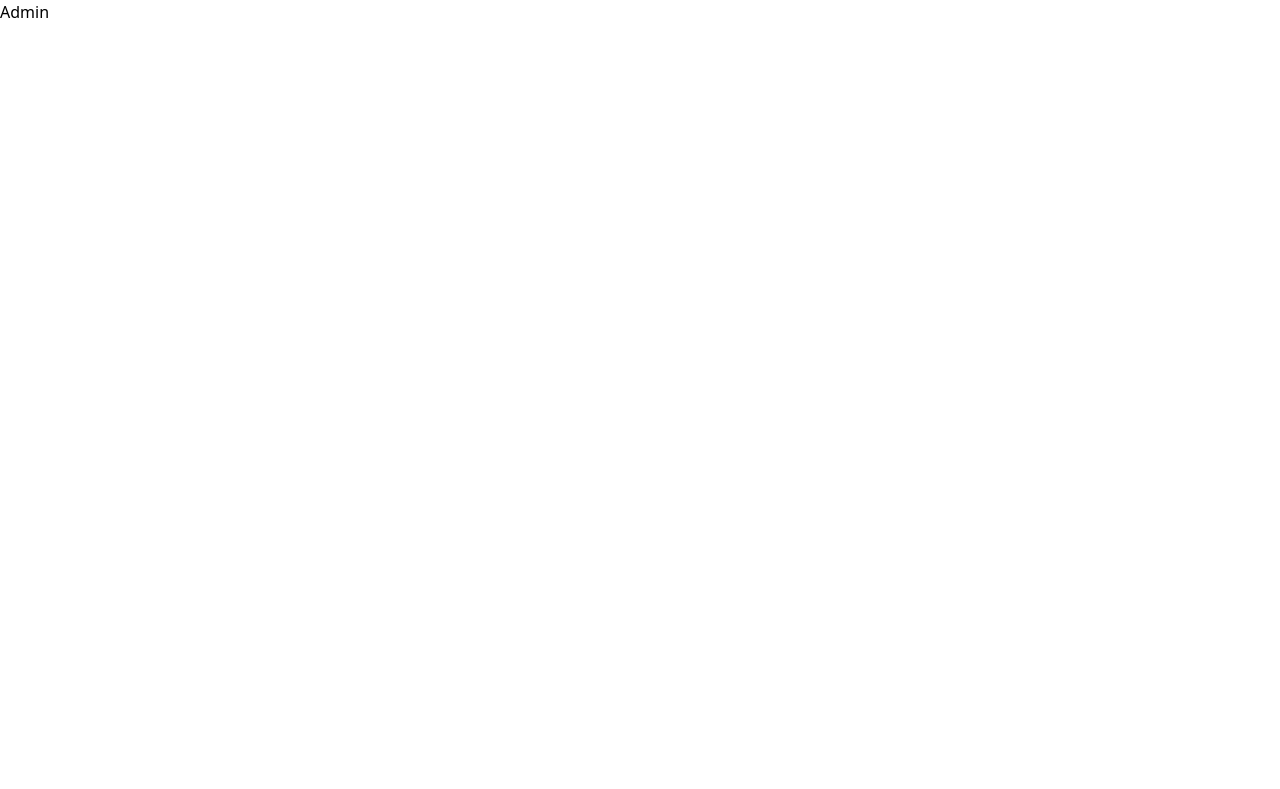
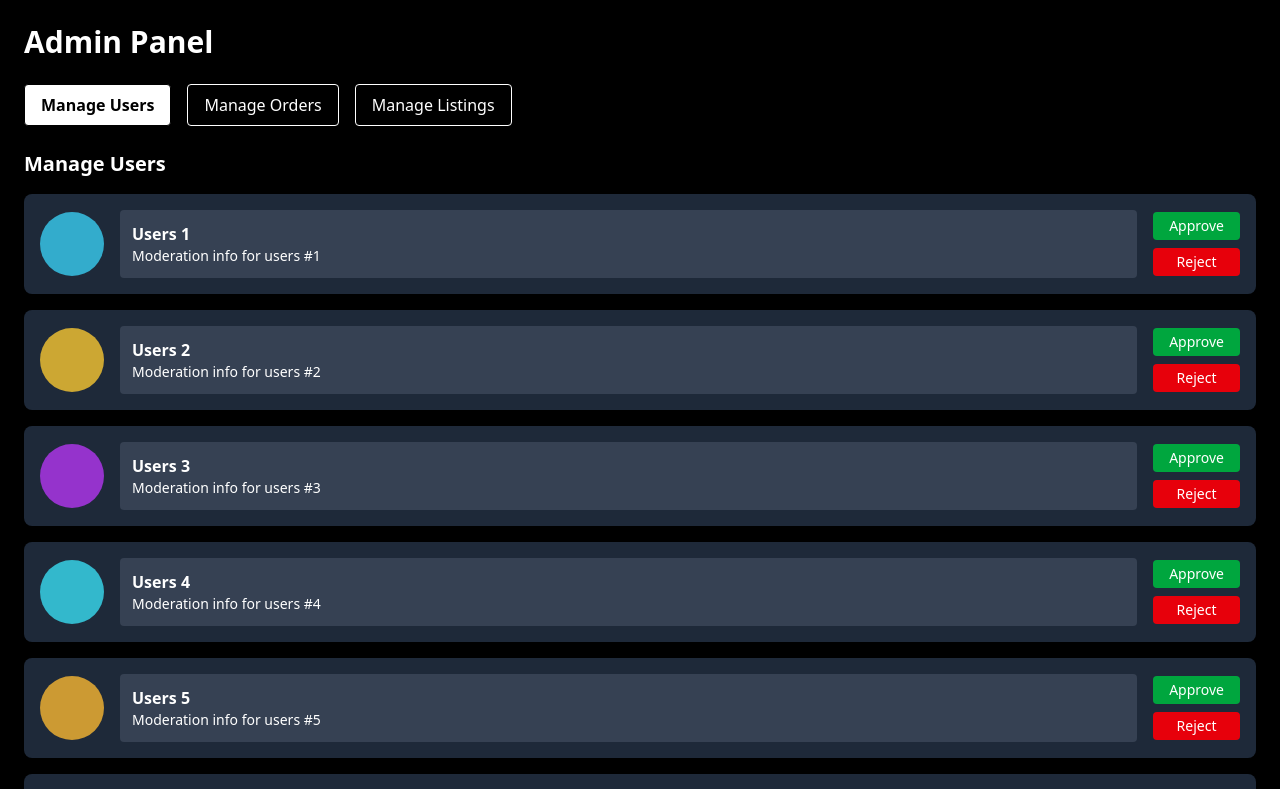
Before and after one commit to Swaraj269/Webstart_Submission, a React (Vite) app in the folder Front_End/: page /admin in a window 1280 px wide. Shown: the top 789 px of the page. Built offline with nearby package versions, Linux system fonts and the light colour scheme.

Commit message:
added admin page

```diff
--- a/Front_End/src/Components/Admin.jsx
+++ b/Front_End/src/Components/Admin.jsx
@@ -1,9 +1,182 @@
-import React from 'react'
+// import React from 'react'
 
-function Admin() {
+// function Admin() {
+//   return (
+//     <div>Admin</div>
+//   )
+// }
+
+// export default Admin
+
+import React, { useEffect, useRef, useState } from 'react';
+
+const PAGE_SIZE = 5;
+
+const Admin = () => {
+  const [tab, setTab] = useState('users');
+
+  const [users, setUsers] = useState([]);
+  const [orders, setOrders] = useState([]);
+  const [listings, setListings] = useState([]);
+
+  const [userPage, setUserPage] = useState(1);
+  const [orderPage, setOrderPage] = useState(1);
+  const [listingPage, setListingPage] = useState(1);
+
+  const [loading, setLoading] = useState(false);
+  const sentinelRef = useRef(null);
+
+  // Dummy fetch function for all tabs
+  const fetchData = (type, pageNum) => {
+    return new Promise((res) => {
+      setTimeout(() => {
+        const data = Array.from({ length: PAGE_SIZE }, (_, i) => {
+          const id = (pageNum - 1) * PAGE_SIZE + i + 1;
+          return {
+            id,
+            title: `${type[0].toUpperCase() + type.slice(1)} ${id}`,
+            detail: `${type === 'users' ? 'Moderation' : 'Tracking'} info for ${type} #${id}`,
+            color: `hsl(${Math.random() * 360}, 60%, 50%)`
+          };
+        });
+        res(data);
+      }, 600);
+    });
+  };
+
+  // Load more depending on tab
+  const loadMore = async () => {
+    if (loading) return;
+    setLoading(true);
+
+    if (tab === 'users') {
+      const newUsers = await fetchData('users', userPage);
+      setUsers((prev) => [...prev, ...newUsers]);
+      setUserPage((prev) => prev + 1);
+    } else if (tab === 'orders') {
+      const newOrders = await fetchData('orders', orderPage);
+      setOrders((prev) => [...prev, ...newOrders]);
+      setOrderPage((prev) => prev + 1);
+    } else if (tab === 'listings') {
+      const newListings = await fetchData('listings', listingPage);
+      setListings((prev) => [...prev, ...newListings]);
+      setListingPage((prev) => prev + 1);
+    }
+
+    setLoading(false);
+  };
+
+  // Observer
+  useEffect(() => {
+    const observer = new IntersectionObserver(
+      (entries) => {
+        if (entries[0].isIntersecting) {
+          loadMore();
+        }
+      },
+      {
+        threshold: 0.1
+      }
+    );
+
+    const current = sentinelRef.current;
+    if (current) observer.observe(current);
+    return () => {
+      if (current) observer.unobserve(current);
+    };
+  }, [tab, sentinelRef.current]);
+
+  // Initial load when tab changes
+useEffect(() => {
+  const fillScreen = async () => {
+    if (tab === 'users' && users.length === 0) {
+      while (document.documentElement.scrollHeight <= window.innerHeight) {
+        await loadMore();
+      }
+    }
+    if (tab === 'orders' && orders.length === 0) {
+      while (document.documentElement.scrollHeight <= window.innerHeight) {
+        await loadMore();
+      }
+    }
+    if (tab === 'listings' && listings.length === 0) {
+      while (document.documentElement.scrollHeight <= window.innerHeight) {
+        await loadMore();
+      }
+    }
+  };
+
+  fillScreen();
+}, [tab]);
+
+
+  // Common row render
+  const renderItem = (item, actionButtons = true) => (
+    <li key={item.id} className="flex items-center bg-gray-800 rounded-lg p-4 gap-4">
+      <div className="w-16 h-16 rounded-full" style={{ backgroundColor: item.color }}></div>
+      <div className="flex-1 bg-gray-700 p-3 rounded">
+        <p className="font-semibold">{item.title}</p>
+        <p className="text-sm">{item.detail}</p>
+      </div>
+      {actionButtons && (
+        <div className="flex flex-col gap-2">
+          <button className="bg-green-600 hover:bg-green-700 px-4 py-1 rounded text-sm">
+            Approve
+          </button>
+          <button className="bg-red-600 hover:bg-red-700 px-4 py-1 rounded text-sm">
+            Reject
+          </button>
+        </div>
+      )}
+    </li>
+  );
+
   return (
-    <div>Admin</div>
-  )
-}
+    <div className="min-h-screen bg-black text-white p-6">
+      <h1 className="text-3xl font-bold mb-6">Admin Panel</h1>
 
-export default Admin
+      {/* Tabs */}
+      <div className="flex gap-4 mb-6">
+        {['users', 'orders', 'listings'].map((key) => (
+          <button
+            key={key}
+            onClick={() => setTab(key)}
+            className={`px-4 py-2 rounded border ${
+              tab === key ? 'bg-white text-black font-semibold' : 'border-white'
+            }`}
+          >
+            Manage {key[0].toUpperCase() + key.slice(1)}
+          </button>
+        ))}
+      </div>
+
+      {/* Section Content */}
+      {tab === 'users' && (
+        <div>
+          <h2 className="text-xl font-semibold mb-4">Manage Users</h2>
+          <ul className="space-y-4">{users.map((u) => renderItem(u, true))}</ul>
+        </div>
+      )}
+
+      {tab === 'orders' && (
+        <div>
+          <h2 className="text-xl font-semibold mb-4">Manage Orders</h2>
+          <ul className="space-y-4">{orders.map((o) => renderItem(o, false))}</ul>
+        </div>
+      )}
+
+      {tab === 'listings' && (
+        <div>
+          <h2 className="text-xl font-semibold mb-4">Manage Listings</h2>
+          <ul className="space-y-4">{listings.map((l) => renderItem(l, true))}</ul>
+        </div>
+      )}
+
+      {/* Sentinel for infinite scroll */}
+      <div ref={sentinelRef} className="h-6" />
+      {loading && <p className="text-center text-gray-400 mt-4">Loading more...</p>}
+    </div>
+  );
+};
+
+export default Admin;
```
